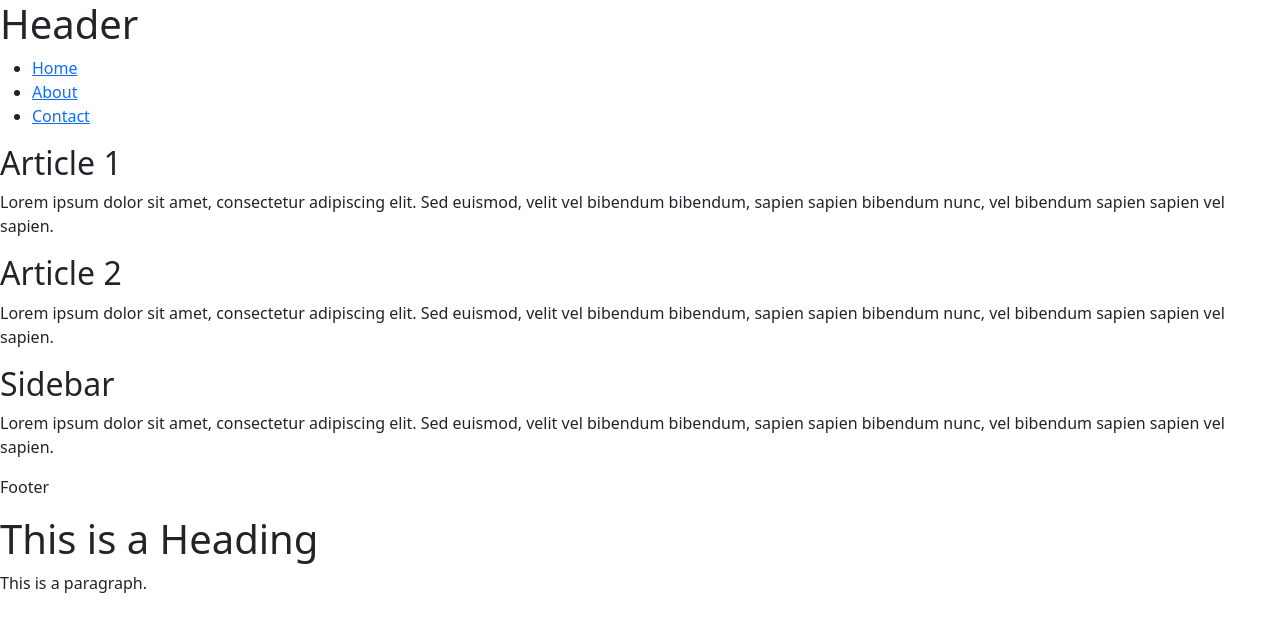
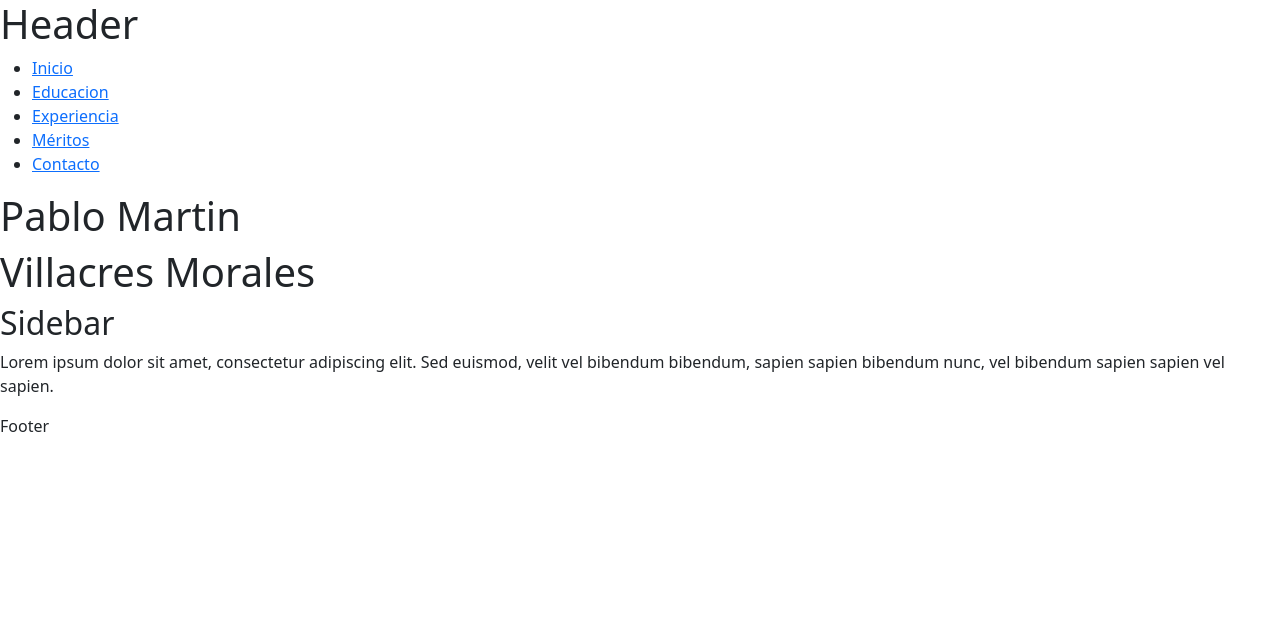
Before and after one commit to SrPabvliss/PracticaGit4A_VillacresPAblo, a plain HTML site: page index.html in a window 1280 px wide. Drawn offline with nearby package versions, Linux system fonts and the light colour scheme.

Commit message:
Se agregó Bootstrap al proyecto, menú e información personal.

```diff
--- a/index.html
+++ b/index.html
@@ -24,24 +24,18 @@
       <h1>Header</h1>
       <nav>
         <ul>
-          <li><a href="#">Home</a></li>
-          <li><a href="#">About</a></li>
-          <li><a href="#">Contact</a></li>
+          <li><a href="#">Inicio</a></li>
+          <li><a href="#">Educacion</a></li>
+          <li><a href="#">Experiencia</a></li>
+          <li><a href="#">Méritos</a></li>
+          <li><a href="#">Contacto</a></li>
         </ul>
       </nav>
     </header>
     <main>
       <section>
-        <article>
-          <h2>Article 1</h2>
-          <p>Lorem ipsum dolor sit amet, consectetur adipiscing elit. Sed euismod, velit vel bibendum bibendum, sapien
-            sapien bibendum nunc, vel bibendum sapien sapien vel sapien. </p>
-        </article>
-        <article>
-          <h2>Article 2</h2>
-          <p>Lorem ipsum dolor sit amet, consectetur adipiscing elit. Sed euismod, velit vel bibendum bibendum, sapien
-            sapien bibendum nunc, vel bibendum sapien sapien vel sapien. </p>
-        </article>
+        <h1>Pablo Martin</h1>
+        <h1>Villacres Morales</h1>
       </section>
       <aside>
         <h2>Sidebar</h2>
@@ -58,8 +52,3 @@
   </body>
 
   </html>
-  <h1>This is a Heading</h1>
-  <p>This is a paragraph.</p>
-</body>
-
-</html>
```
